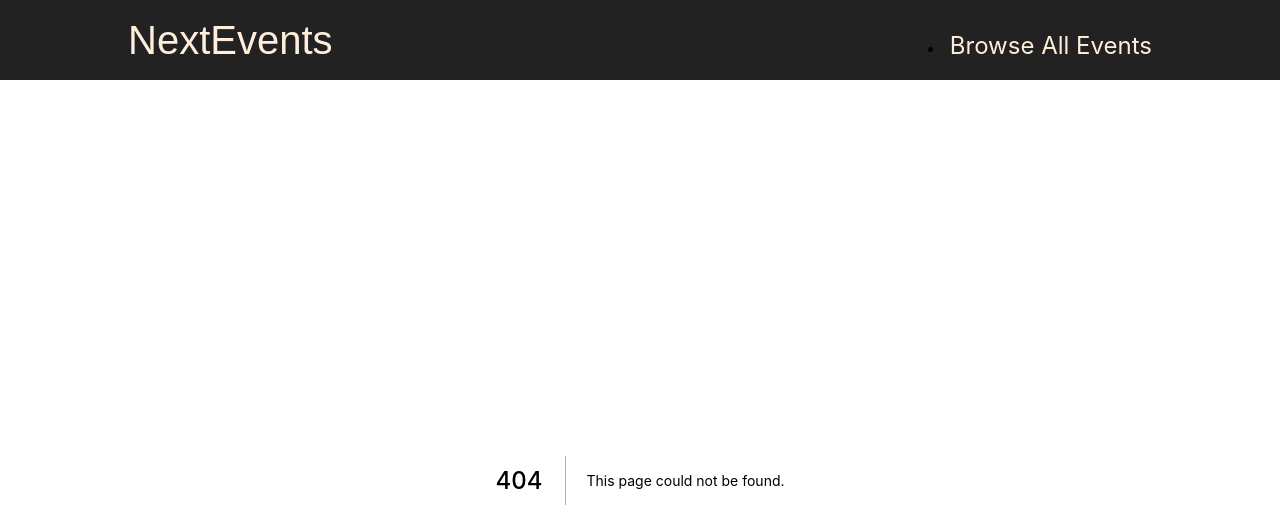
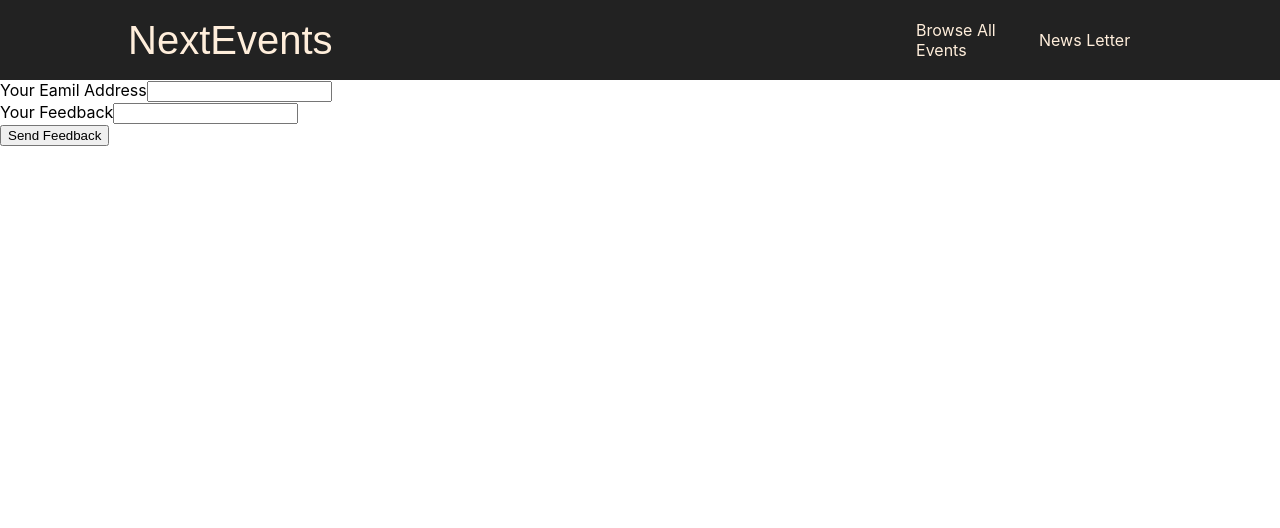
Before and after one commit to Sunset-Kim/study-nextjs, a Next.js app: page /news in a window 1280 px wide. Before the commit this address had no page. Shown: the top 528 px of the page. Built offline with nearby package versions, Linux system fonts and the light colour scheme.

Commit message:
API - post

```diff
--- a/components/layout/main-header.js
+++ b/components/layout/main-header.js
@@ -9,9 +9,14 @@ function MainHeader() {
       </div>
 
       <nav className={S.nav}>
-        <li>
-          <Link href="/events">Browse All Events</Link>
-        </li>
+        <ul>
+          <li>
+            <Link href="/events">Browse All Events</Link>
+          </li>
+          <li>
+            <Link href="/news">News Letter</Link>
+          </li>
+        </ul>
       </nav>
     </header>
   );
--- a/components/layout/main-header.module.scss
+++ b/components/layout/main-header.module.scss
@@ -2,7 +2,7 @@
   width: 100%;
   display: flex;
   justify-content: space-between;
-  align-items: baseline;
+  align-items: center;
   padding: 1rem 10%;
   height: 5rem;
   background-color: #222;
@@ -22,10 +22,28 @@
   }
 }
 
-.nav a {
-  text-decoration: none;
-  color: $white;
-  font-size: 1rem;
+.nav {
+  ul {
+    display: flex;
+    justify-content: center;
+    align-items: center;
+    margin: 0;
+  }
+
+  li {
+    flex: 1;
+    list-style: none;
+
+    &:not(:last-child) {
+      margin-right: 10px;
+    }
+
+    a {
+      font-size: 13px;
+      text-decoration: none;
+      color: $white;
+    }
+  }
 }
 
 @media (min-width: 768px) {
@@ -33,7 +51,9 @@
     font-size: 2.5rem;
   }
 
-  .nav a {
-    font-size: 1.5rem;
+  .nav {
+    ul li a {
+      font-size: 16px;
+    }
   }
 }
--- /dev/null
+++ b/data/feedback.json
@@ -0,0 +1 @@
+[{"id":"2022-08-16T15:43:24.441Z","email":"asdf@mail.com","feedback":"123124124"}]
--- /dev/null
+++ b/pages/api/feedback.js
@@ -0,0 +1,32 @@
+import fs from "fs";
+import path from "path";
+
+export default function handler(req, res) {
+  if (req.method === "POST") {
+    const { email, feedback } = req.body;
+
+    if (!email || !feedback) {
+      res.status(400).json({ error: "bad Rquest" });
+    }
+
+    const newFeed = {
+      id: new Date().toISOString(),
+      email,
+      feedback,
+    };
+
+    const filePath = path.join(process.cwd(), "data", "feedback.json");
+    const file = fs.readFileSync(filePath);
+    const data = JSON.parse(file);
+
+    console.log("data :", data);
+
+    data.push(newFeed);
+
+    fs.writeFileSync(filePath, JSON.stringify(data));
+
+    res.status(201).json({ message: "Suces", result: newFeed });
+  } else {
+    res.status(400);
+  }
+}
--- /dev/null
+++ b/pages/news.js
@@ -0,0 +1,41 @@
+import { useRef } from "react";
+
+function News() {
+  const eamilInput = useRef();
+  const feedbackInput = useRef();
+
+  function submitFormHanlder(event) {
+    event.preventDefault();
+
+    const emailValue = eamilInput.current.value;
+    const feedbackValue = feedbackInput.current.value;
+
+    fetch("/api/feedback", {
+      method: "post",
+      headers: {
+        "Content-type": "application/json",
+      },
+      body: JSON.stringify({
+        email: emailValue,
+        feedback: feedbackValue,
+      }),
+    });
+  }
+
+  return (
+    <div>
+      <form onSubmit={submitFormHanlder}>
+        <div>
+          <label htmlFor="eamil">Your Eamil Address</label>
+          <input id="email" ref={eamilInput} type="email" />
+        </div>
+        <div>
+          <label htmlFor="feedback">Your Feedback</label>
+          <input type="text" id="feedback" ref={feedbackInput} />
+        </div>
+        <button>Send Feedback</button>
+      </form>
+    </div>
+  );
+}
+export default News;
```
